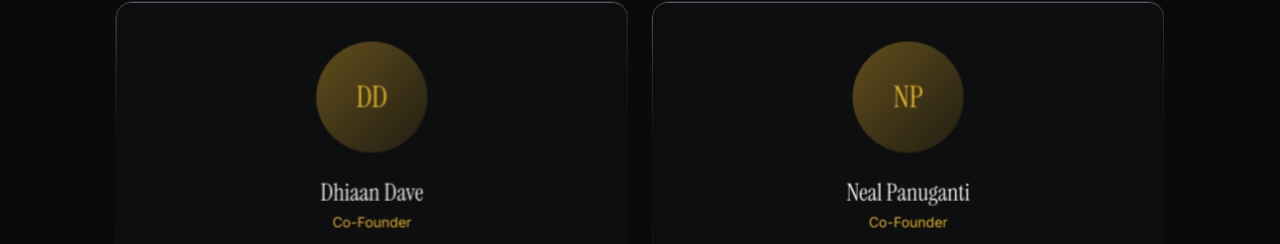
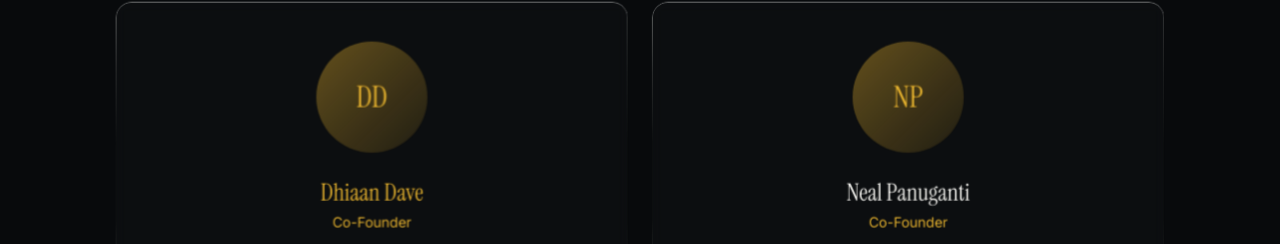
Before and after one commit to the-X-alien/telos-tutoring, a React (Vite) app: page / in a window 1280 px wide. Shown: the part 5098-5342 px from the top of the page. Built offline with nearby package versions, Linux system fonts and the light colour scheme.

Commit message:
Highlight Dhiaan Dave name in gold

```diff
--- a/src/components/Team.tsx
+++ b/src/components/Team.tsx
@@ -38,7 +38,7 @@ export function Team() {
                     {founder.initials}
                   </span>
                 </div>
-                <h3 className="text-2xl font-display text-foreground">
+                <h3 className={`text-2xl font-display ${founder.name === "Dhiaan Dave" ? "text-primary" : "text-foreground"}`}>
                   {founder.name}
                 </h3>
                 <p className="text-primary text-sm mt-1 font-body">
```
